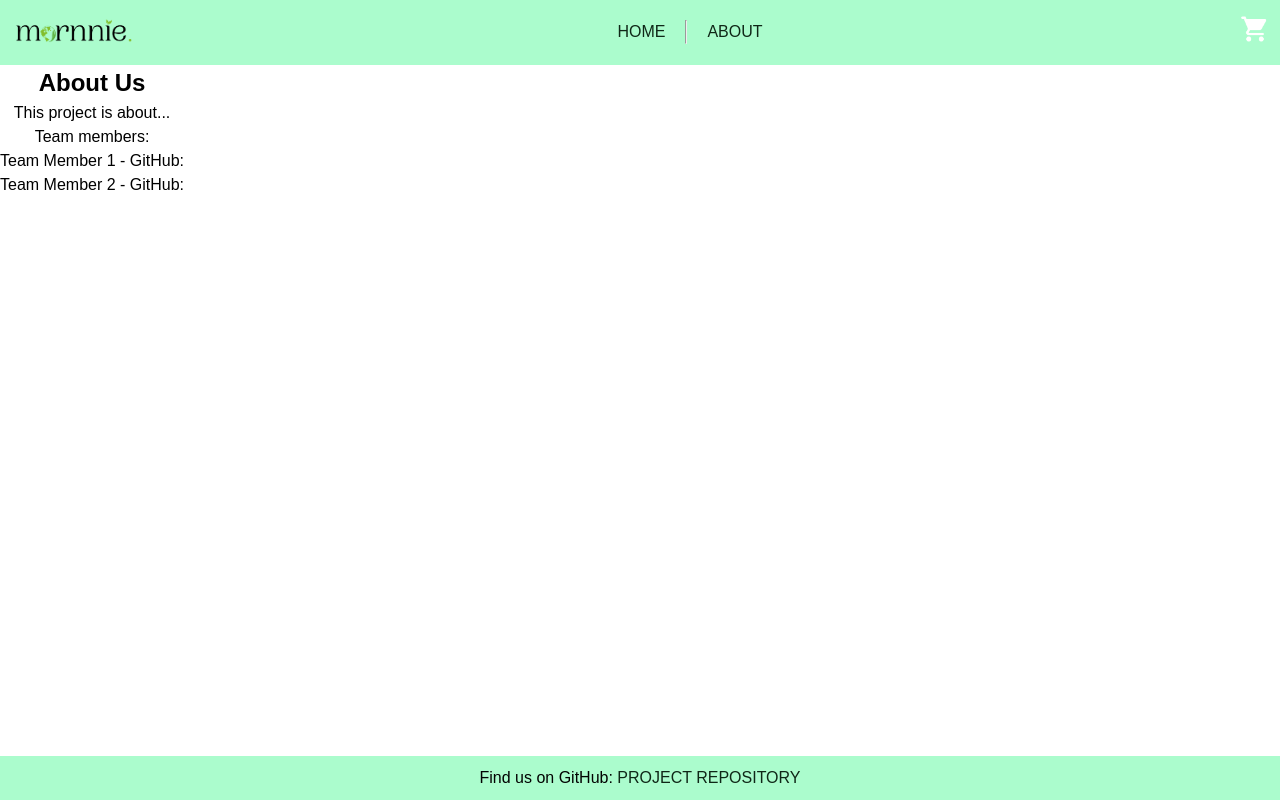
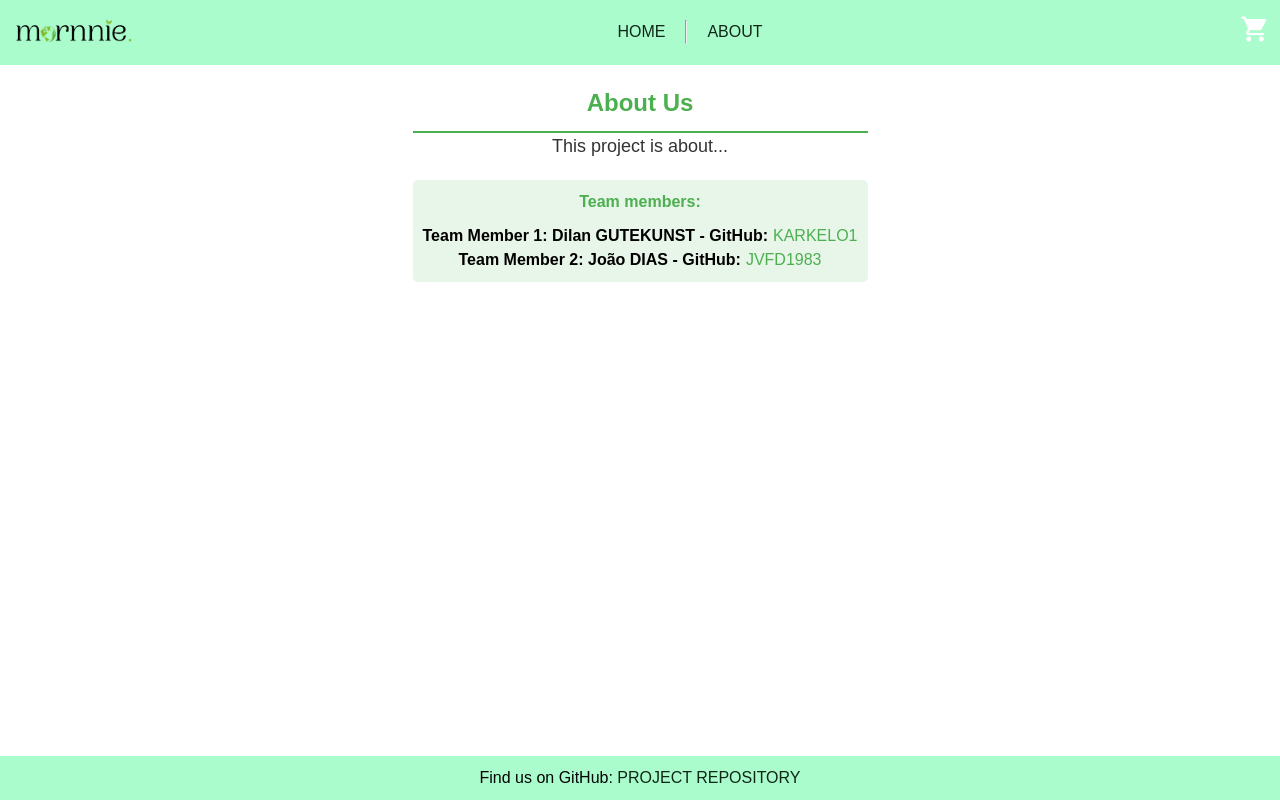
Before and after one commit to karkelo1/e-commerce-admin, a React (Vite) app: page /about in a window 1280 px wide. Built offline with nearby package versions, Linux system fonts and the light colour scheme.

Commit message:
Project Done

```diff
--- a/src/App.css
+++ b/src/App.css
@@ -74,6 +74,7 @@ a:hover {
   align-items: center;
   border: 1px solid #ccc;
   border-radius: 5px;
+
   padding: 10px;
   margin-bottom: 10px;
 }
@@ -195,3 +196,53 @@ a:hover {
 .details-container {
   flex: 1; /* Take remaining space */
 }
+.about-container {
+  font-family: Arial, sans-serif;
+  max-width: 600px;
+  margin: 0 auto;
+  padding: 20px;
+}
+
+.about-heading {
+  color: #4CAF50;
+  border-bottom: 2px solid #4CAF50;
+  padding-bottom: 10px;
+}
+
+.about-description {
+  color: #333;
+  font-size: 18px;
+}
+
+.team-container {
+  background-color: #E8F5E9;
+  padding: 10px;
+  border-radius: 5px;
+  margin-top: 20px;
+}
+
+.team-label {
+  font-weight: bold;
+  color: #4CAF50;
+  margin-bottom: 10px;
+}
+
+.team-list {
+  list-style: none;
+  padding: 0;
+}
+
+.team-member-label {
+  color: #000;
+  margin-right: 5px;
+  font-weight: bold; /* Make team member label bold */
+}
+
+.github-link {
+  color: #4CAF50; /* Set link color to green */
+  text-decoration: none;
+}
+
+.github-link:hover {
+  color: #388E3C; /* Change link color on hover to dark green */
+}
--- a/src/homepage/AboutPage.jsx
+++ b/src/homepage/AboutPage.jsx
@@ -1,15 +1,25 @@
 import React from 'react';
+
 
 function AboutPage() {
   return (
-    <div>
-      <h2>About Us</h2>
-      <p>This project is about...</p>
-      <p>Team members:</p>
-      <ul>
-        <li>Team Member 1 - GitHub:</li>
-        <li>Team Member 2 - GitHub:</li>
-      </ul>
+    <div className="about-container">
+      <h2 className="about-heading">About Us</h2>
+      <p className="about-description">This project is about...</p>
+      <div className="team-container">
+        <p className="team-label">Team members:</p>
+        <ul className="team-list">
+          <li>
+            <span className="team-member-label">Team Member 1: Dilan GUTEKUNST - GitHub:</span>
+            <a href="https://github.com/karkelo1" className="github-link">karkelo1</a>
+          </li>
+          <li>
+            <span className="team-member-label">Team Member 2: João DIAS
+ - GitHub:</span>
+            <a href="https://github.com/jvfd1983" className="github-link">jvfd1983</a>
+          </li>
+        </ul>
+      </div>
     </div>
   );
 }
--- a/src/homepage/NewItemForm.jsx
+++ b/src/homepage/NewItemForm.jsx
@@ -1,4 +1,3 @@
-// NewItemForm.js
 import React, { useState } from 'react';
 
 const NewItemForm = ({ onAddItem }) => {
@@ -24,23 +23,30 @@ const NewItemForm = ({ onAddItem }) => {
   const handleSubmit = (e) => {
     e.preventDefault();
 
+    // Pass the newItem state to the parent component
     onAddItem(newItem);
 
+    // Reset all fields after submission
     setNewItem({
       title: '',
-
+      description: '',
+      price: 0,
+      rating: 0,
+      stock: 0,
+      brand: '',
+      category: '',
+      images: [],
     });
   };
 
   return (
     <form onSubmit={handleSubmit}>
-      <label className='add-items-button'>
-
+      <label>
+        Title:
         <input type="text" name="title" value={newItem.title} onChange={handleChange} required />
       </label>
-
-      <button className='btn'
-      type="submit">Add Item</button>
+      {/* Add other input fields for description, price, rating, etc. */}
+      <button className='btn' type="submit">Add Item</button>
     </form>
   );
 };
```
